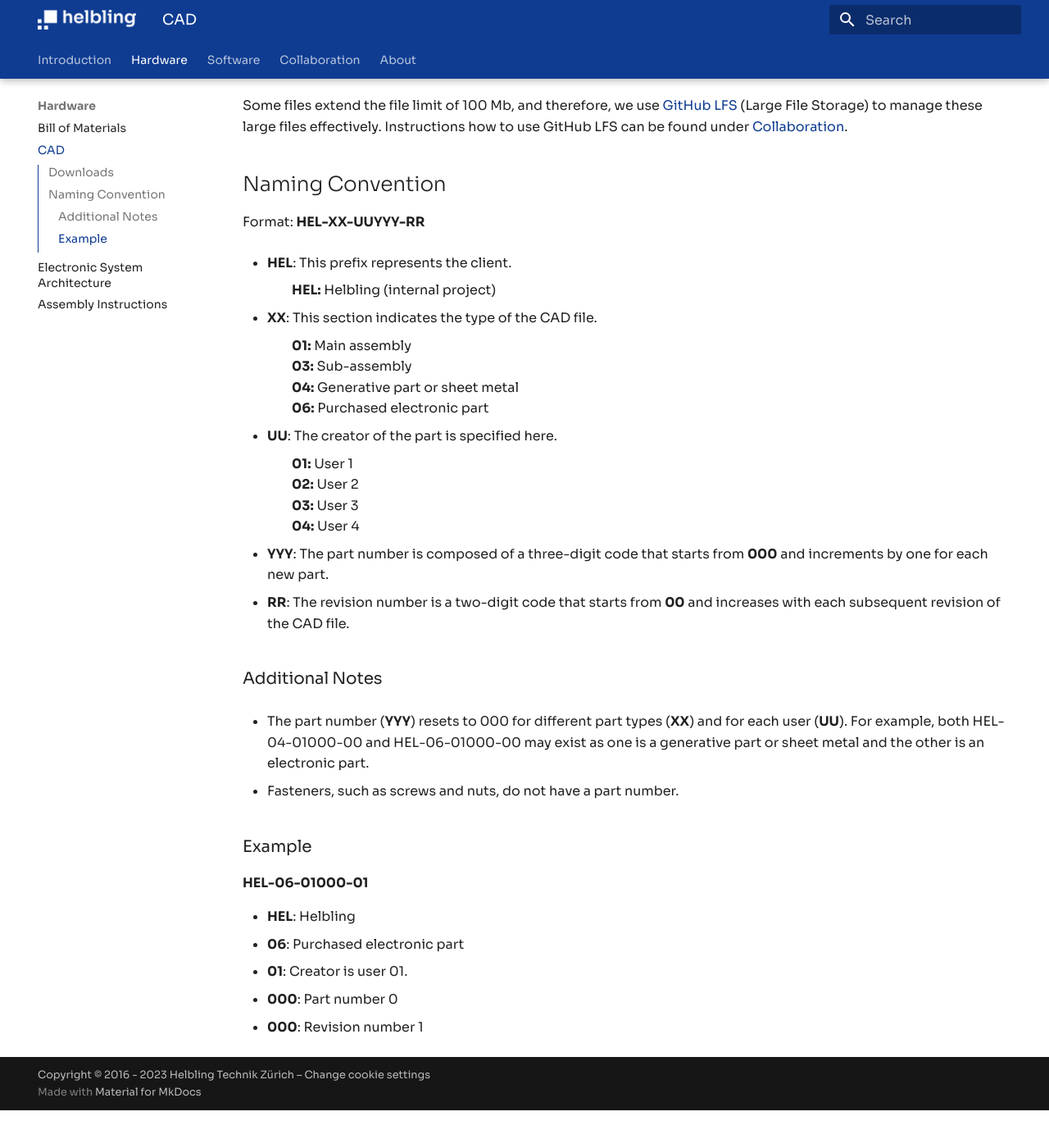
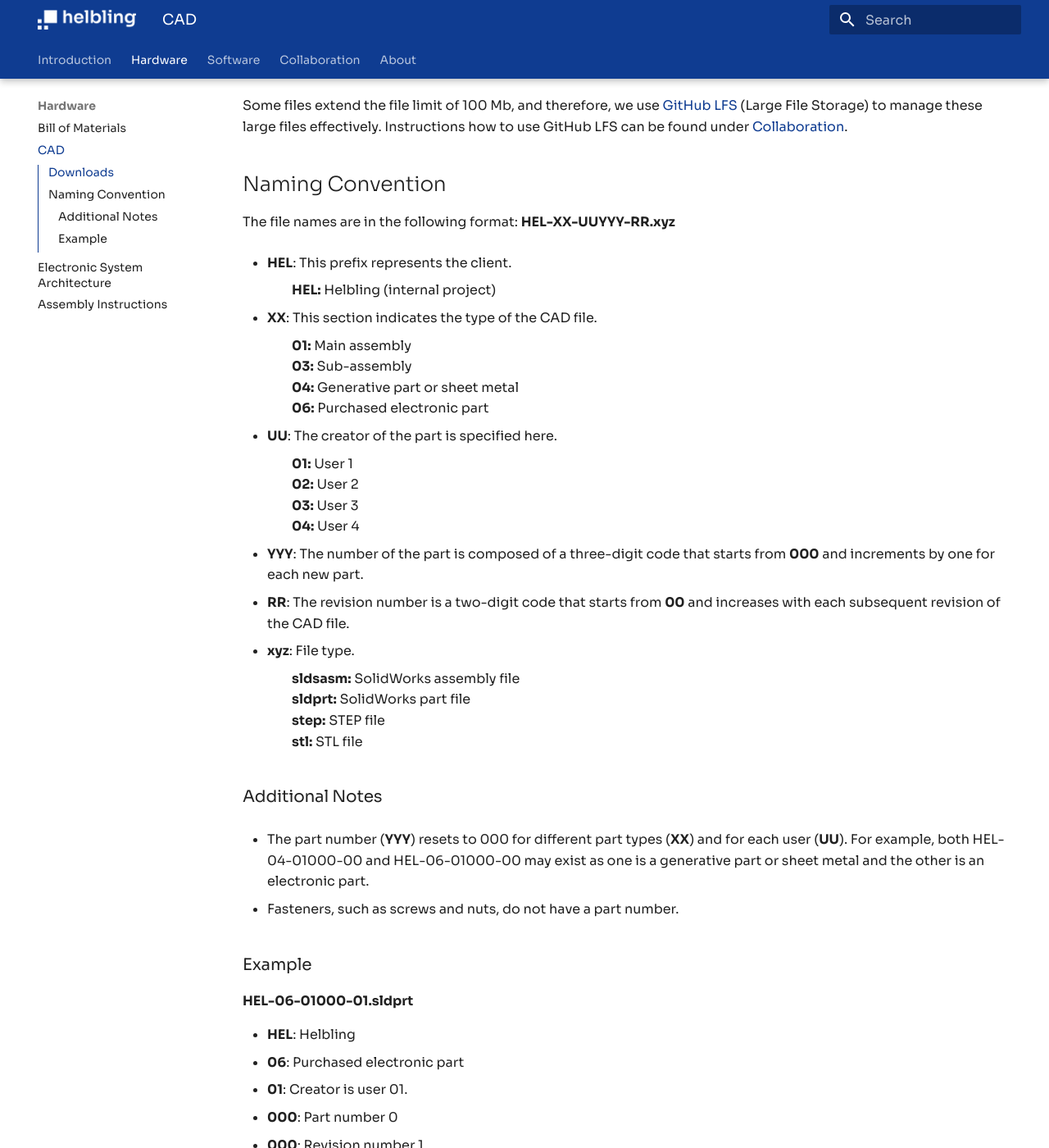
Before and after one commit to Helbling-Technik/HelMoRo, an MkDocs documentation site: the page built from docs/hardware/cad.md, in a window 1280 px wide and 1400 px high, scrolled down 313 px. Shown: the whole window at 82% size. Built offline with MkDocs 1.6.1 and Material for MkDocs 9.7.7, drawn with Linux system fonts in a browser that asks for light colours; before the commit the page ends 1667 px from its top, so only the background shows below that; some of the changed text lies outside the part shown.

Commit message:
small changes

```diff
--- a/docs/hardware/cad.md
+++ b/docs/hardware/cad.md
@@ -14,7 +14,8 @@ Some files extend the file limit of 100 Mb, and therefore, we use [GitHub LFS](h
 ## Naming Convention
 
 
-Format: **HEL-XX-UUYYY-RR**
+The file names are in the following format:
+**HEL-XX-UUYYY-RR.xyz**
 
 - **HEL**: This prefix represents the client.
     <div style="margin-left: 20px;">
@@ -32,16 +33,25 @@ Format: **HEL-XX-UUYYY-RR**
 
 
 - **UU**: The creator of the part is specified here.
-  <div style="margin-left: 20px;">
+    <div style="margin-left: 20px;">
         <strong>&nbsp;&nbsp;&nbsp;01:</strong> User 1<br>
         <strong>&nbsp;&nbsp;&nbsp;02:</strong> User 2<br>
         <strong>&nbsp;&nbsp;&nbsp;03:</strong> User 3<br>
         <strong>&nbsp;&nbsp;&nbsp;04:</strong> User 4<br>
     </div>
 
-- **YYY**: The part number is composed of a three-digit code that starts from **000** and increments by one for each new part.
+- **YYY**: The number of the part is composed of a three-digit code that starts from **000** and increments by one for each new part.
 
 - **RR**: The revision number is a two-digit code that starts from **00** and increases with each subsequent revision of the CAD file.
+
+- **xyz**: File type.
+    <div style="margin-left: 20px;">
+        <strong>&nbsp;&nbsp;&nbsp;sldsasm:</strong> SolidWorks assembly file<br>
+        <strong>&nbsp;&nbsp;&nbsp;sldprt:</strong> SolidWorks part file<br>
+        <strong>&nbsp;&nbsp;&nbsp;step:</strong> STEP file<br>
+        <strong>&nbsp;&nbsp;&nbsp;stl:</strong> STL file<br>
+    </div>
+
 
 ### Additional Notes
 
@@ -51,10 +61,11 @@ Format: **HEL-XX-UUYYY-RR**
 
 ### Example
 
-**HEL-06-01000-01**
+**HEL-06-01000-01.sldprt**
 
 - **HEL**: Helbling
 - **06**: Purchased electronic part
 - **01**: Creator is user 01.
 - **000**: Part number 0
 - **000**: Revision number 1
+- **sldprt**: SolidWorks part file
```
Also changed, not shown: 4 other files.
